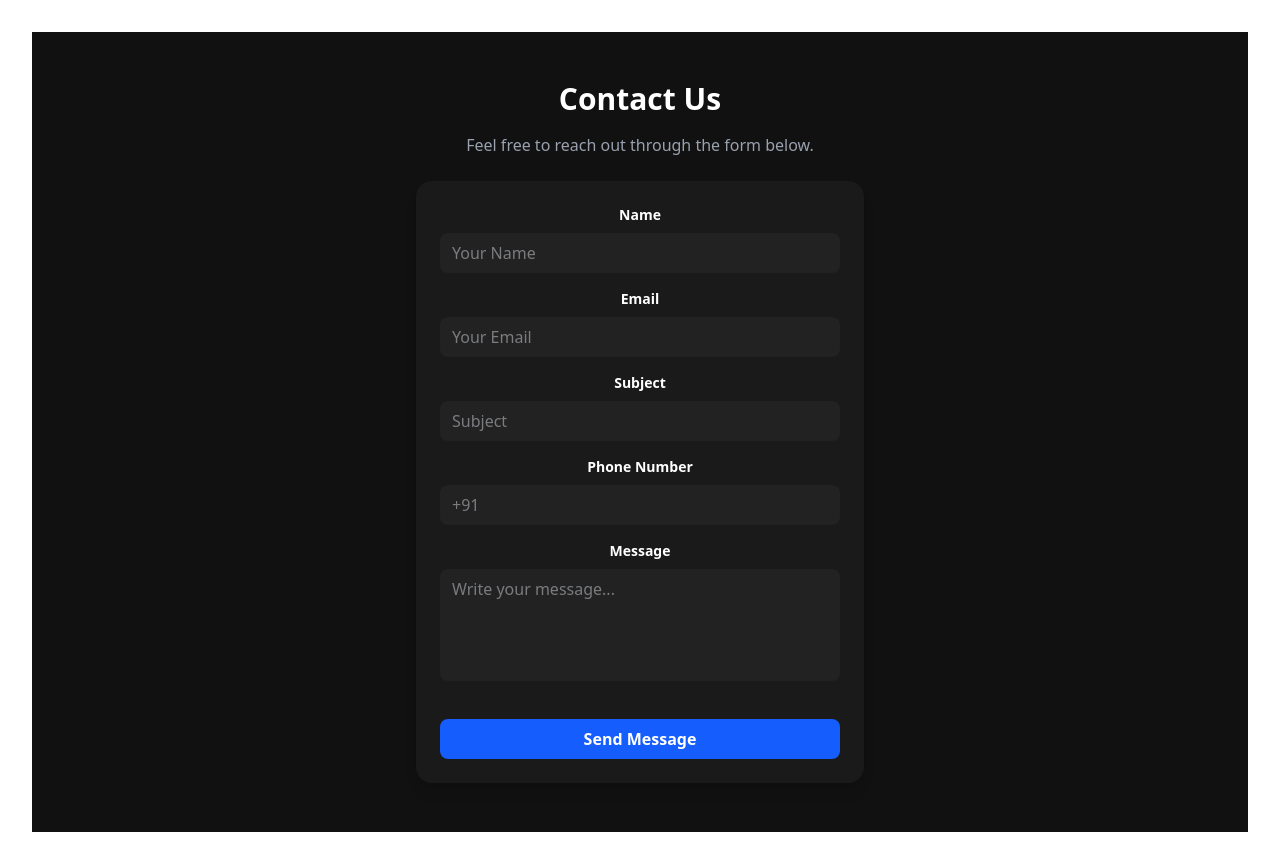
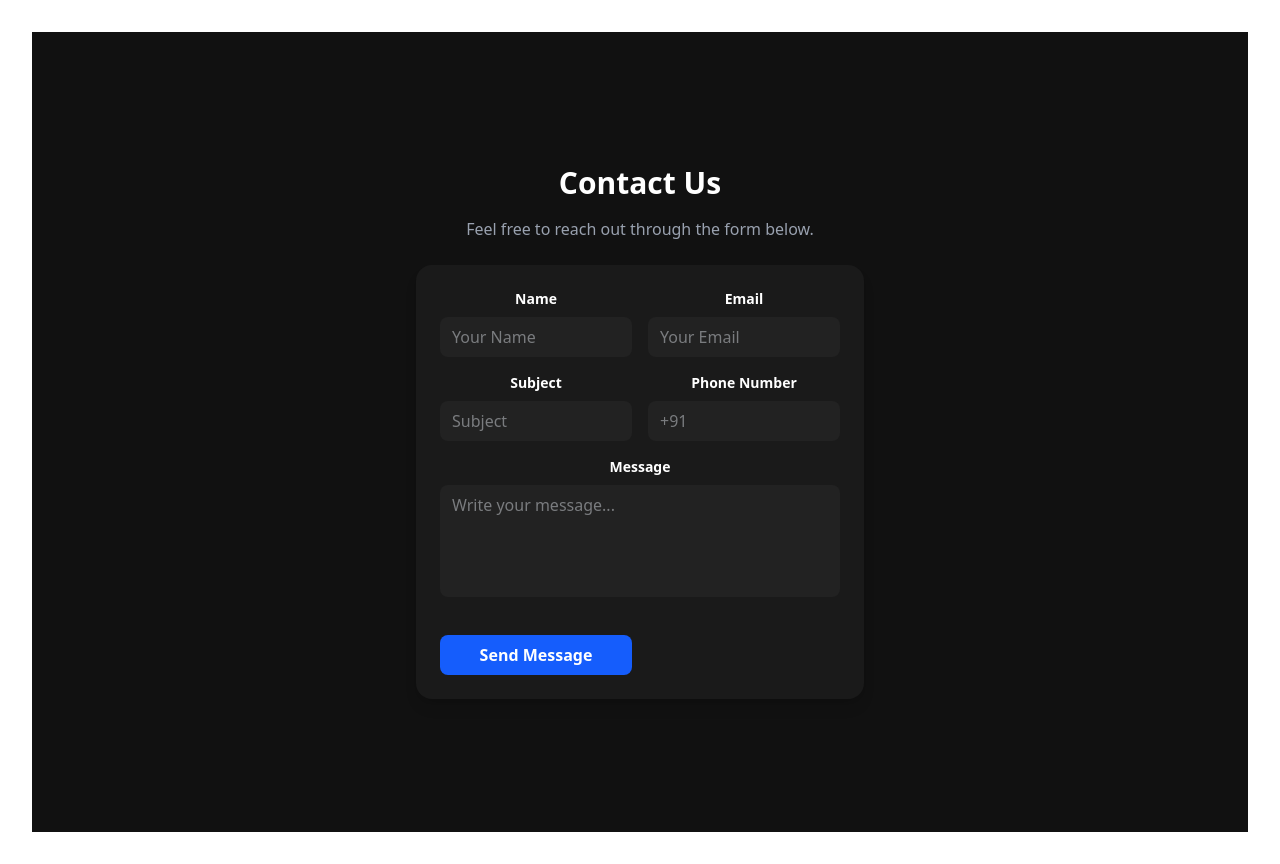
Before and after one commit to pkselva/react_portfolio, a React (Vite) app: page / in a window 1280 px wide. Built offline with nearby package versions, Linux system fonts and the light colour scheme.

Commit message:
grid system added for contact

```diff
--- a/src/Components/Contact.jsx
+++ b/src/Components/Contact.jsx
@@ -8,9 +8,9 @@ const Contact = () => {
         Feel free to reach out through the form below.
       </p>
 
-      <form className="flex flex-col gap-4 w-full max-w-md bg-[#1a1a1a] p-6 rounded-2xl shadow-lg">
+      <form className="grid grid-cols-12 gap-4 w-full max-w-md bg-[#1a1a1a] p-6 rounded-2xl shadow-lg">
         {/* Name */}
-        <div>
+        <div className="col-span-6">
           <label className="block mb-2 text-sm font-semibold">Name</label>
           <input
             type="text"
@@ -20,7 +20,7 @@ const Contact = () => {
         </div>
 
         {/* Email */}
-        <div>
+        <div className="col-span-6">
           <label className="block mb-2 text-sm font-semibold">Email</label>
           <input
             type="email"
@@ -30,7 +30,7 @@ const Contact = () => {
         </div>
 
         {/* Subject */}
-        <div>
+        <div className="col-span-6">
           <label className="block mb-2 text-sm font-semibold">Subject</label>
           <input
             type="text"
@@ -40,7 +40,7 @@ const Contact = () => {
         </div>
 
         {/* Phone */}
-        <div>
+        <div className="col-span-6">
           <label className="block mb-2 text-sm font-semibold">Phone Number</label>
           <input
             type="tel"
@@ -50,7 +50,7 @@ const Contact = () => {
         </div>
 
         {/* Message */}
-        <div>
+        <div className="col-span-12">
           <label className="block mb-2 text-sm font-semibold">Message</label>
           <textarea
             rows="4"
@@ -60,12 +60,14 @@ const Contact = () => {
         </div>
 
         {/* Submit Button */}
+        <div className="col-span-6">
           <button
             type="submit"
             className="mt-4 w-full bg-blue-600 hover:bg-blue-700 transition-all py-2 rounded-lg font-semibold"
           >
             Send Message
           </button>
+        </div>
       </form>
     </div>
   );
```
Lines whose indentation alone changed are shown as unchanged.
